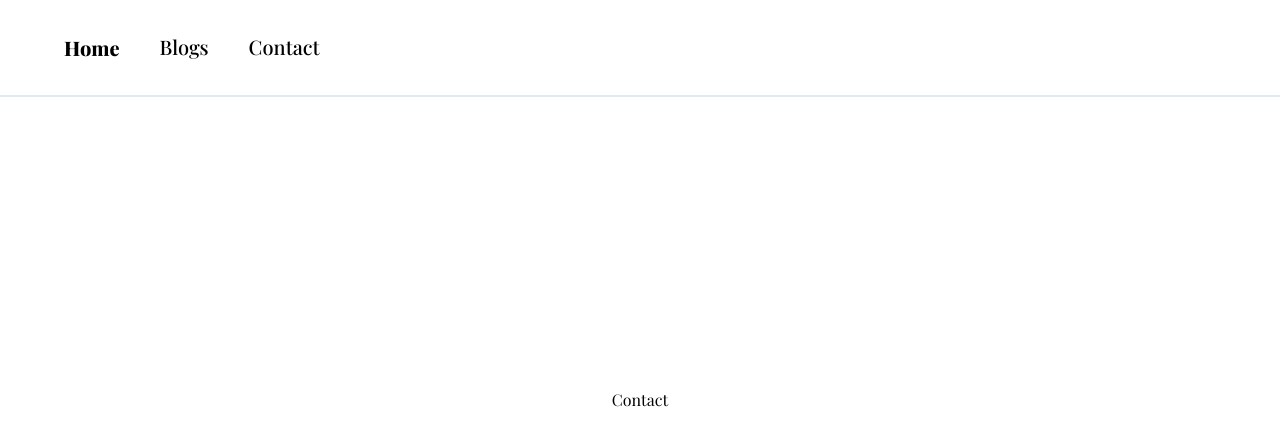
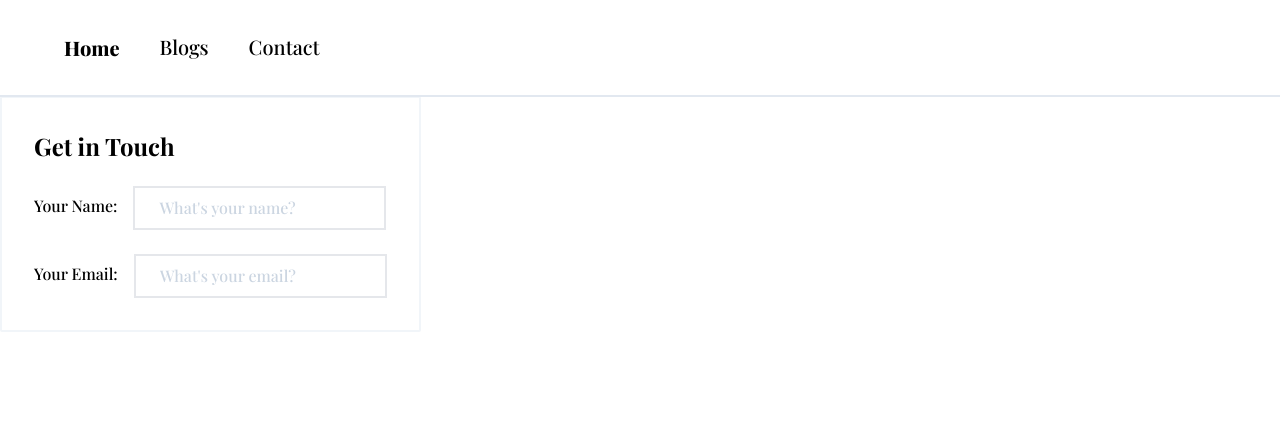
Before and after one commit to BCCheungGit/sarahblog, a React (Create React App) app: page /contact in a window 1280 px wide. Shown: the top 446 px of the page. Built offline with nearby package versions, Linux system fonts and the light colour scheme; a web font is replaced by a local one.

Commit message:
started work on contact form

```diff
--- a/src/components/ContactForm.jsx
+++ b/src/components/ContactForm.jsx
@@ -1,21 +1,71 @@
-import React, {useState} from 'react'
+import React, {useState, useRef} from 'react';
+import {motion} from 'framer-motion';
 
 
 
-const handleChange = (e) => {
-    e.preventDefault();
-    console.log(e.target.value);
 
-}
 
 export default function ContactForm() {
-    const [name, setName] = useState("");
-    const [email, setEmail] = useState("");
-    const [message, setMessage] = useState("");
+    const [form, setForm] = useState({
+        name: '',
+        email: '',
+        message: '',
+    })
+    const formRef = useRef();
+    const handleChange = (e) => {
+        const { name, value} = e.target;
+
+        setForm({...form, [name]: value})
+
+    }
+
+    const handleSubmit = (e) => {
+        e.preventDefault();
+        console.log("submitted!");
+    }
 
     return (
-        <div className="flex justify-center items-center h-screen w-full -z-10">
-            <p className="font-playfair">Contact</p>
-        </div>
+        <>
+            <div className='xl:mt-12 xl:top-12 top-24 absolute xl:flex-row flex-col-reverse flex gap-10 overflow-hidden'>
+            <motion.div
+               animate={{
+                rotate: [0, 0, -10, 10, 0],
+               }}
+               className='flex flex-col p-8 rounded-sm border-2 border-slate-100'
+            >
+                    <h3 className='font-playfair font-bold text-2xl'>Get in Touch</h3>
+                <form
+                    ref = {formRef}
+                    onSubmit = {handleSubmit}
+                    className='mt-6 flex flex-col'
+                >
+                    <label className='flex flex-row'>
+                        <span className='font-playfair font-medium mr-4 mt-2'>Your Name: </span>
+                        <input
+                            type = "text"
+                            name = "name"
+                            value = {form.name}
+                            onChange = {handleChange}
+                            placeholder = "What's your name?"
+                            className='py-2 px-6 border-2 font-medium font-playfair placeholder:text-slate-300'
+                        />
+                    </label>
+                    <label className='flex flex-row'>
+                        <span className='font-playfair font-medium mr-4 mt-8'>Your Email: </span>
+                        <input
+                            type="email"
+                            name="email"
+                            value = {form.email}
+                            onChange={handleChange}
+                            placeholder="What's your email?"
+                            className='py-2 px-6 border-2 mt-6 font-medium font-playfair placeholder:text-slate-300'
+                        />
+
+                    </label>
+                </form>
+                </motion.div>
+
+            </div>
+        </>
     )
 }
--- a/src/components/NavBar.jsx
+++ b/src/components/NavBar.jsx
@@ -46,7 +46,7 @@ export default function NavBar() {
                         <img
                             src={collapse}
                             alt="menu"
-                            className="cursor-pointer w-[28px] h-[28px] object-contain"
+                            className="cursor-pointer w-[31px] h-[31px] object-contain"
                             onClick={() => setToggle(!toggle)}
                         />
                         <div className={`${!toggle ? 'hidden' : 'flex'} p-6 absolute bg-white top-20 right-0 mx-0 my-2 min-w[140px] z-10 border-slate-200 border-2`}>
--- a/src/components/pages/Contact.jsx
+++ b/src/components/pages/Contact.jsx
@@ -1,7 +1,4 @@
 import ContactForm from "../ContactForm";
-import SecondaryNav from "../SecondaryNav";
-
-
 
 
 
@@ -10,7 +7,6 @@ export default function Contact() {
 
     return (
     <div>
-
         <ContactForm />
     </div>
     )
```
